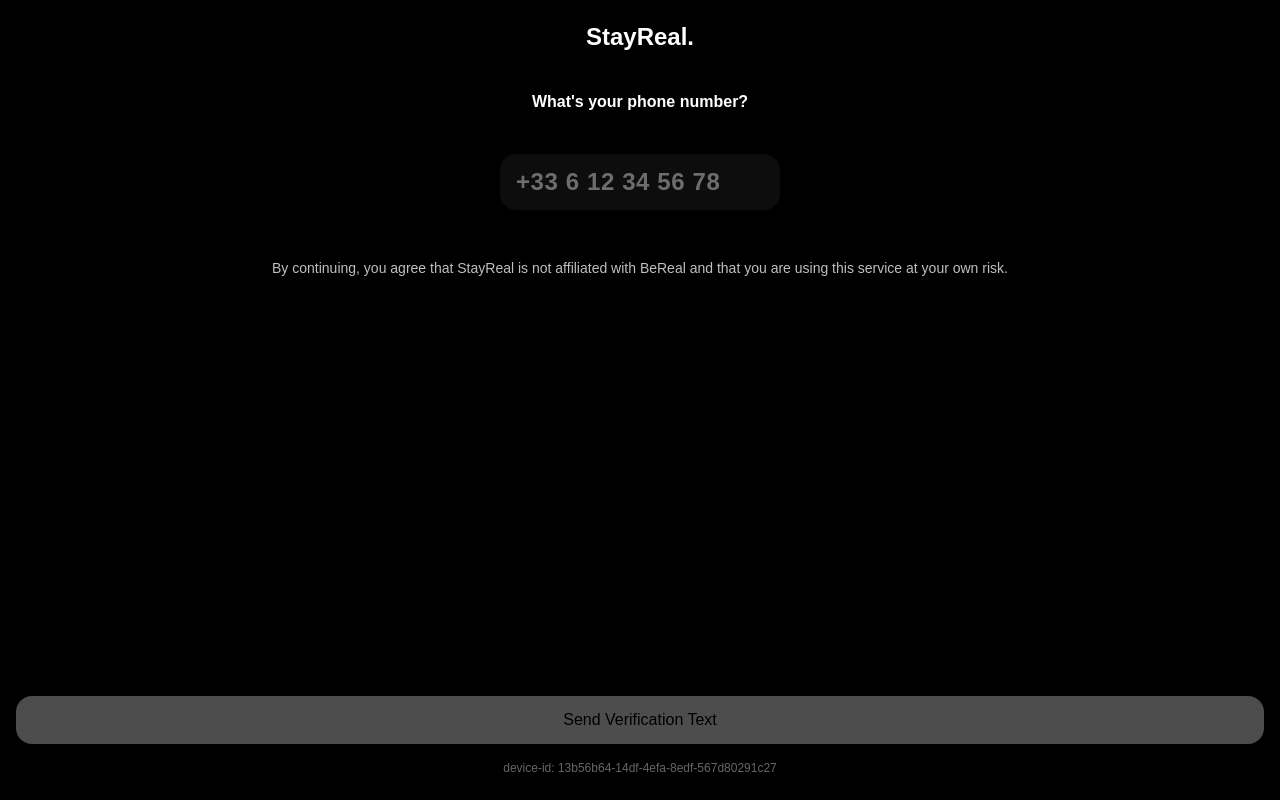
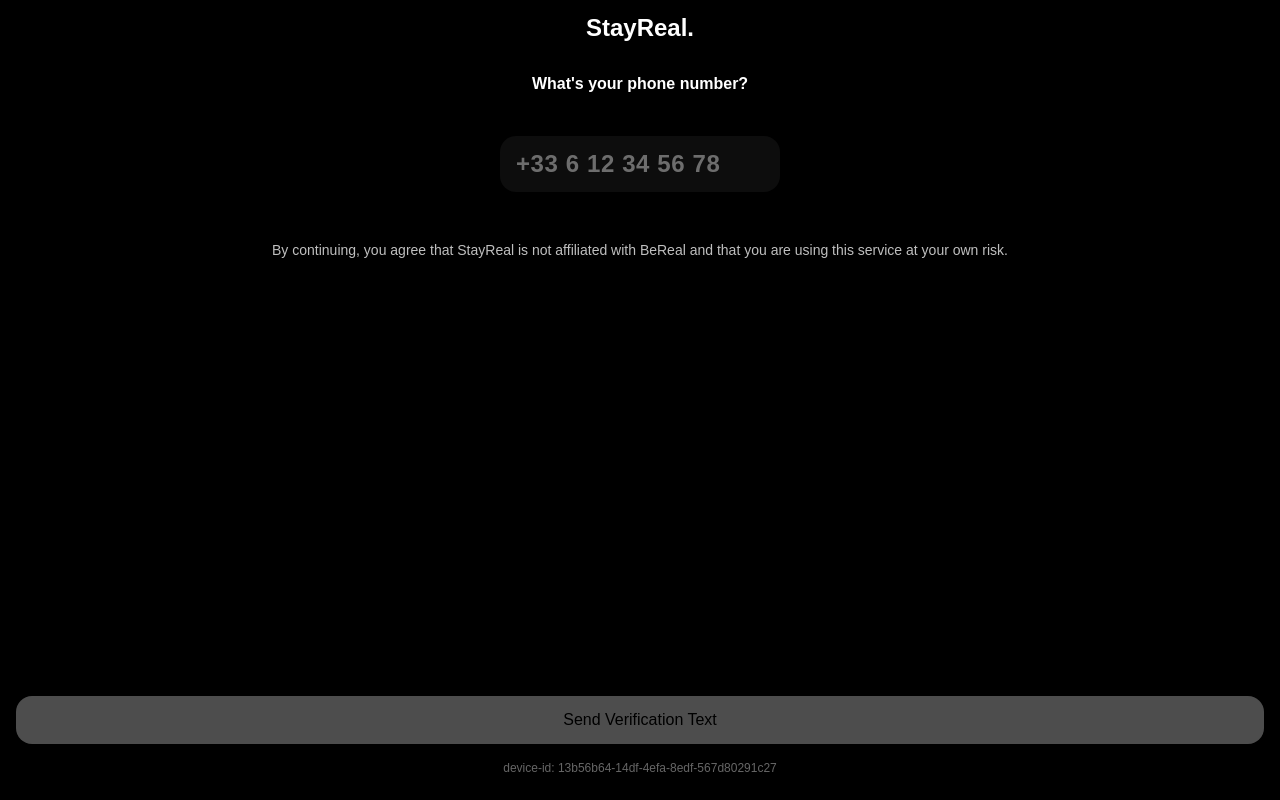
Before and after one commit to yannouuuu/StayReal, a Solid app: page /login in a window 1280 px wide. Built offline with nearby package versions, Linux system fonts and the light colour scheme; what @stayreal/api would draw is missing.

Commit message:
fix(login): form height and paddings for iOS

```diff
--- a/src/views/login.tsx
+++ b/src/views/login.tsx
@@ -118,8 +118,8 @@
   };
 
   return (
-    <main class="h-100dvh flex flex-col px-4 py-6">
-      <header class="flex items-center relative w-full h-8 mt-[env(safe-area-inset-top)]">
+    <main class="h-screen flex flex-col px-4 pt-[env(safe-area-inset-top)] pb-[env(safe-area-inset-bottom)]">
+      <header class="shrink-0 flex items-center relative w-full h-8 pt-6">
         <Show when={state.step === "otp"}>
           <button type="button"
             onClick={() => {
@@ -144,7 +144,7 @@
       </h1>
 
       <form
-        class="flex flex-col gap-4 h-full mb-[env(safe-area-inset-bottom)]"
+        class="flex flex-col gap-4 h-full pb-6"
         onSubmit={(event) => {
           event.preventDefault();
           runAuthentication();
```
